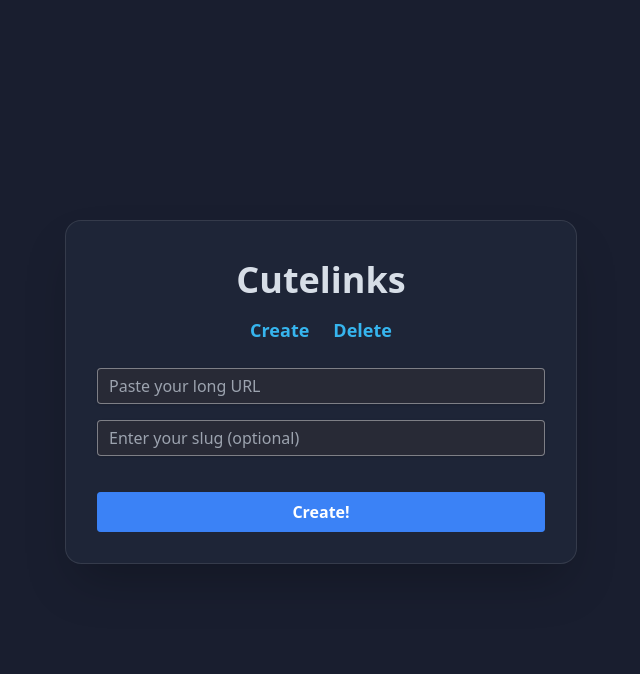
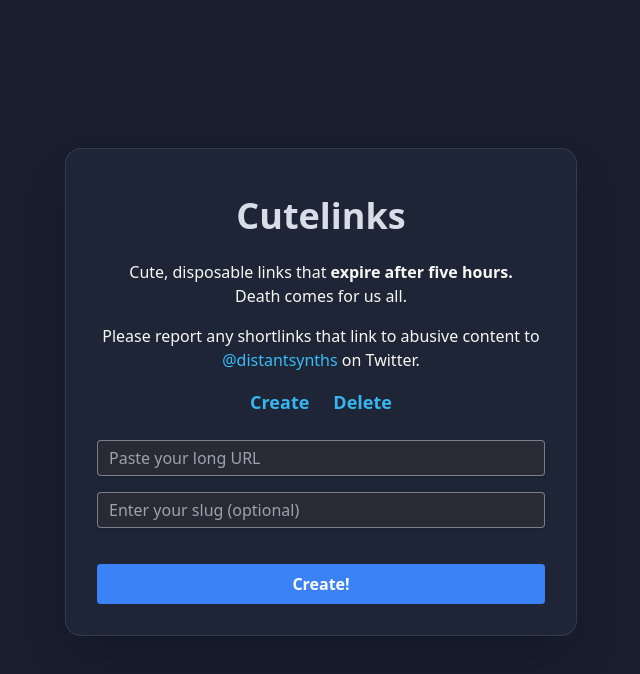
Before and after one commit to flynnjh/cutelinks, a Next.js app: page / in a window 1280 px wide. Shown: the top 674 px of the page, without its empty margins (319-959 px from the left). Built offline with nearby package versions, Linux system fonts and the light colour scheme.

Commit message:
ready for deployment :^)

```diff
--- a/pages/api/create/index.js
+++ b/pages/api/create/index.js
@@ -49,10 +49,10 @@ export default async (req, res) => {
   const ttl = moment().add(5, "hours").toISOString();
 
   if (!req.body.slug) {
-    const characters = "abcdefghiklmnopqrstuvwxyz24689";
+    const characters = "abcdefghiklmnopqrstuvwxyz";
     let id = "";
 
-    while (id.length < 3) {
+    while (id.length < 2) {
       id += characters[Math.floor(Math.random() * characters.length)];
     }
 
--- a/pages/index.js
+++ b/pages/index.js
@@ -40,7 +40,12 @@ export default function Home() {
     <div className="flex flex-col h-screen justify-center place-items-center bg-slate-900/60">
       <div className="w-full max-w-lg max-h-lg">
         <form className="bg-slate-700/20 ring-1 ring-inset ring-white/10 shadow-2xl rounded-2xl px-8 pt-6 pb-8 mb-4">
-        <h1 className="flex justify-center text-4xl font-semibold text-slate-200/95 py-4">Cutelinks</h1>
+        <div className="flex flex-col justify-center place-items-center">
+          <h1 className="text-4xl font-semibold text-slate-200/95 py-6">Cutelinks</h1>
+          <h5>Cute, disposable links that <strong>expire after five hours.</strong></h5>
+          <h5 className="pb-4">Death comes for us all.</h5>
+          <h5 className="pb-4 text-center">Please report any shortlinks that link to abusive content to <a className="text-sky-400 hover:underline" href="https://twitter.com/distantsynths">@distantsynths</a> on Twitter.</h5>
+        </div>
         <div className="flex flex-row text-lg justify-center font-bold text-sky-400/95 pb-4 gap-6 w-auto">
           <Link href="/"><a className="hover:underline">Create</a></Link>
           <Link href="/delete"><a className="hover:underline">Delete</a></Link>
```
